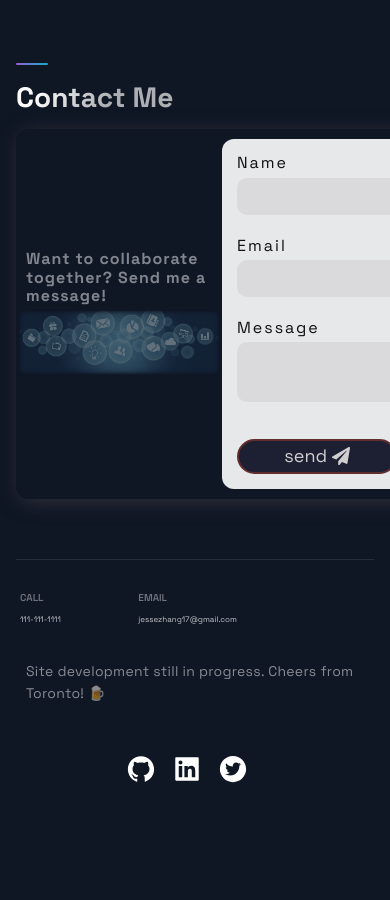
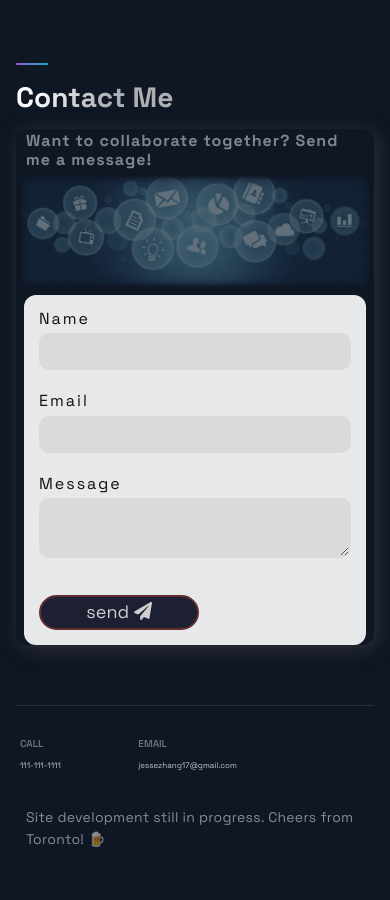
Before and after one commit to Jesse1786/portfolio-site, a Next.js app: page / in a window 390 px wide. Shown: the part 2883-3783 px from the top of the page. Before the commit the page ends 3738 px from the top, so only its background shows below. Built offline with nearby package versions, Linux system fonts and the light colour scheme.

Commit message:
Added responsiveness to contact form

```diff
--- a/src/components/Contact/ContactStyles.js
+++ b/src/components/Contact/ContactStyles.js
@@ -9,6 +9,11 @@ export const FormBody = styled.div`
   border-radius: 12px;
   justify-content: space-between;
   box-shadow: 3px 3px 20px rgb(80 78 78 / 50%);
+
+  @media ${(props) => props.theme.breakpoints.sm} {
+    flex-direction: column;
+    padding: 0px;
+  }
 `;
 
 export const FormBodyLeft = styled.div`
@@ -33,6 +38,10 @@ export const FormBodyRight = styled.form`
   opacity: 0.9;
   background-color: white;
   border-radius: 12px;
+
+  @media ${(props) => props.theme.breakpoints.sm} {
+    margin: 0px 8px;
+  }
 `;
 
 export const FormLabel = styled.label`
```
